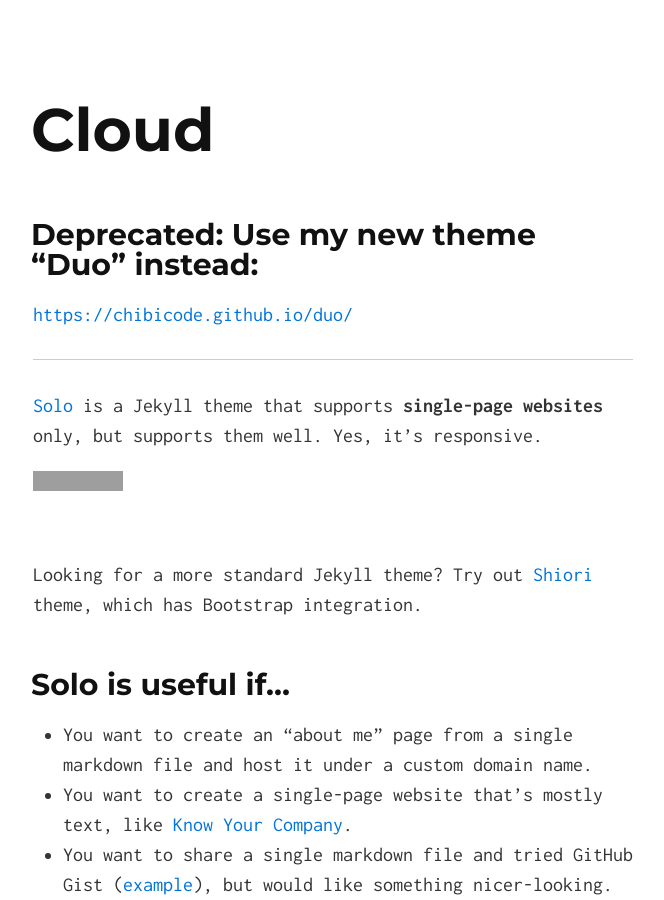
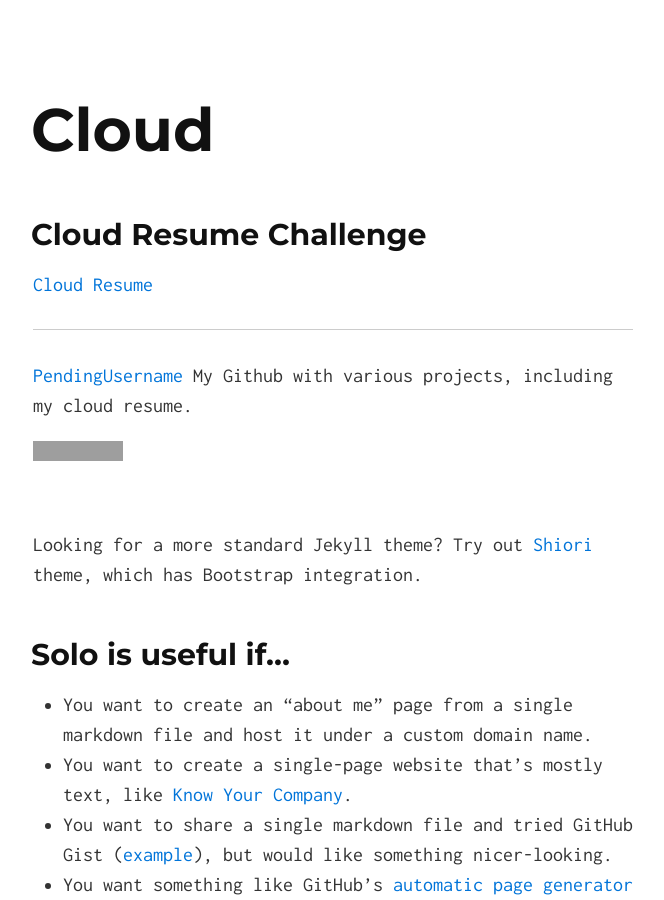
Before and after one commit to PendingUsername/PendingUsername.github.io, a Jekyll site: the page built from index.md, in a window 1280 px wide and 900 px high, cut to the strip 0-900 px from the top of the window. Shown: the whole strip, without its empty margins (307-971 px from the left). Built offline with Jekyll 4.4.1, drawn with Linux system fonts in a browser that asks for light colours; our own code applies the rules of GitHub Pages for plain Markdown files; grey boxes are pictures that could not be loaded.

Commit message:
Update index.md

```diff
--- a/index.md
+++ b/index.md
@@ -2,13 +2,13 @@
 layout: default
 ---
 
-## Deprecated: Use my new theme "Duo" instead:
+## Cloud Resume Challenge
 
-[https://chibicode.github.io/duo/](https://chibicode.github.io/duo/)
+[Cloud Resume](https://www.jc-resume.xyz/)
 
 ---
 
-[Solo](http://chibicode.github.io/solo) is a Jekyll theme that supports **single-page websites** only, but supports them well. Yes, it's responsive.
+[PendingUsername](https://github.com/PendingUsername) My Github with various projects, including my cloud resume.
 
 <iframe src="https://ghbtns.com/github-btn.html?user=chibicode&amp;repo=solo&amp;type=watch&amp;count=true&amp;size=large"
   allowtransparency="true" frameborder="0" scrolling="0" width="170" height="30"></iframe><br/>
```
